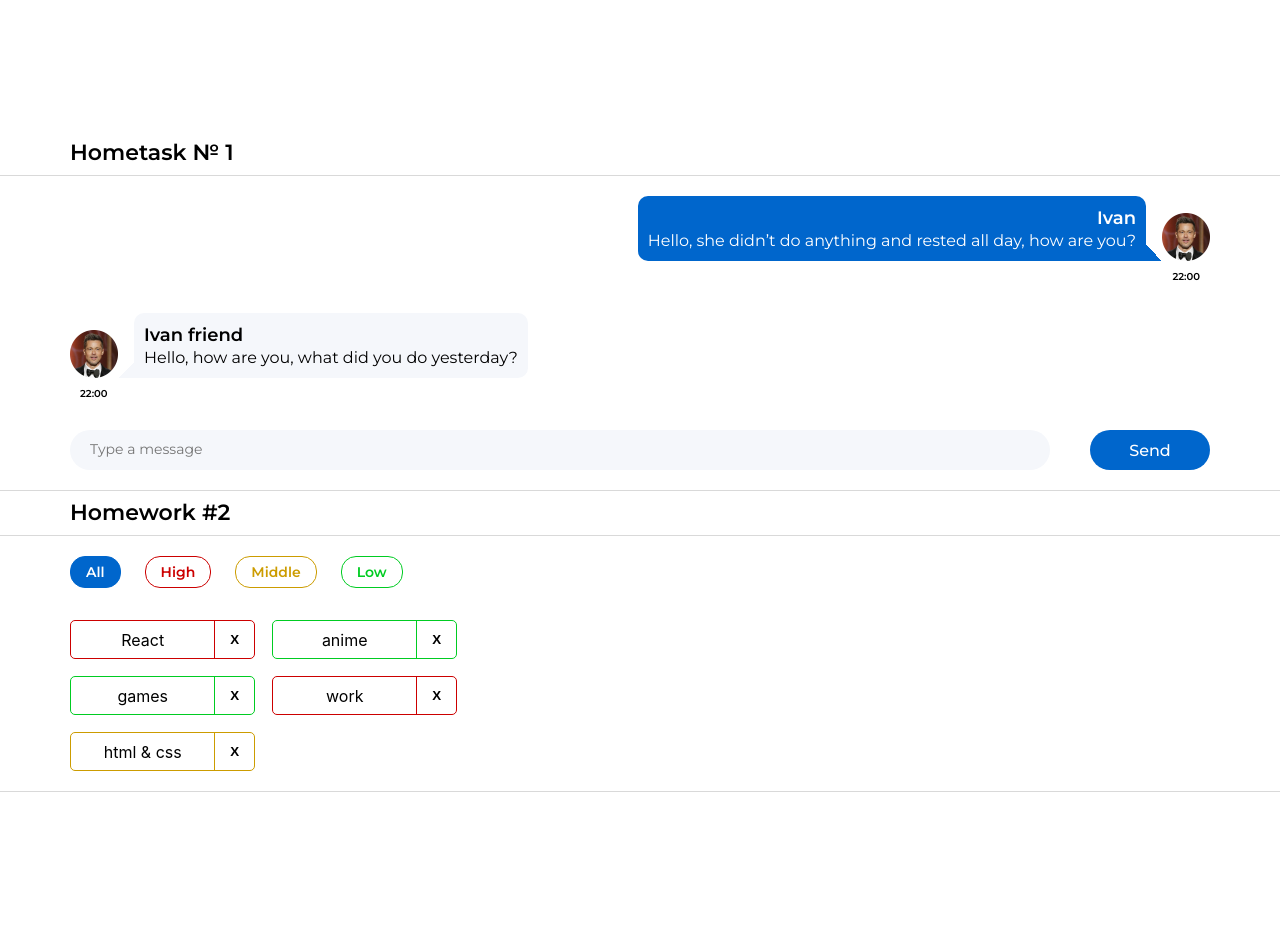
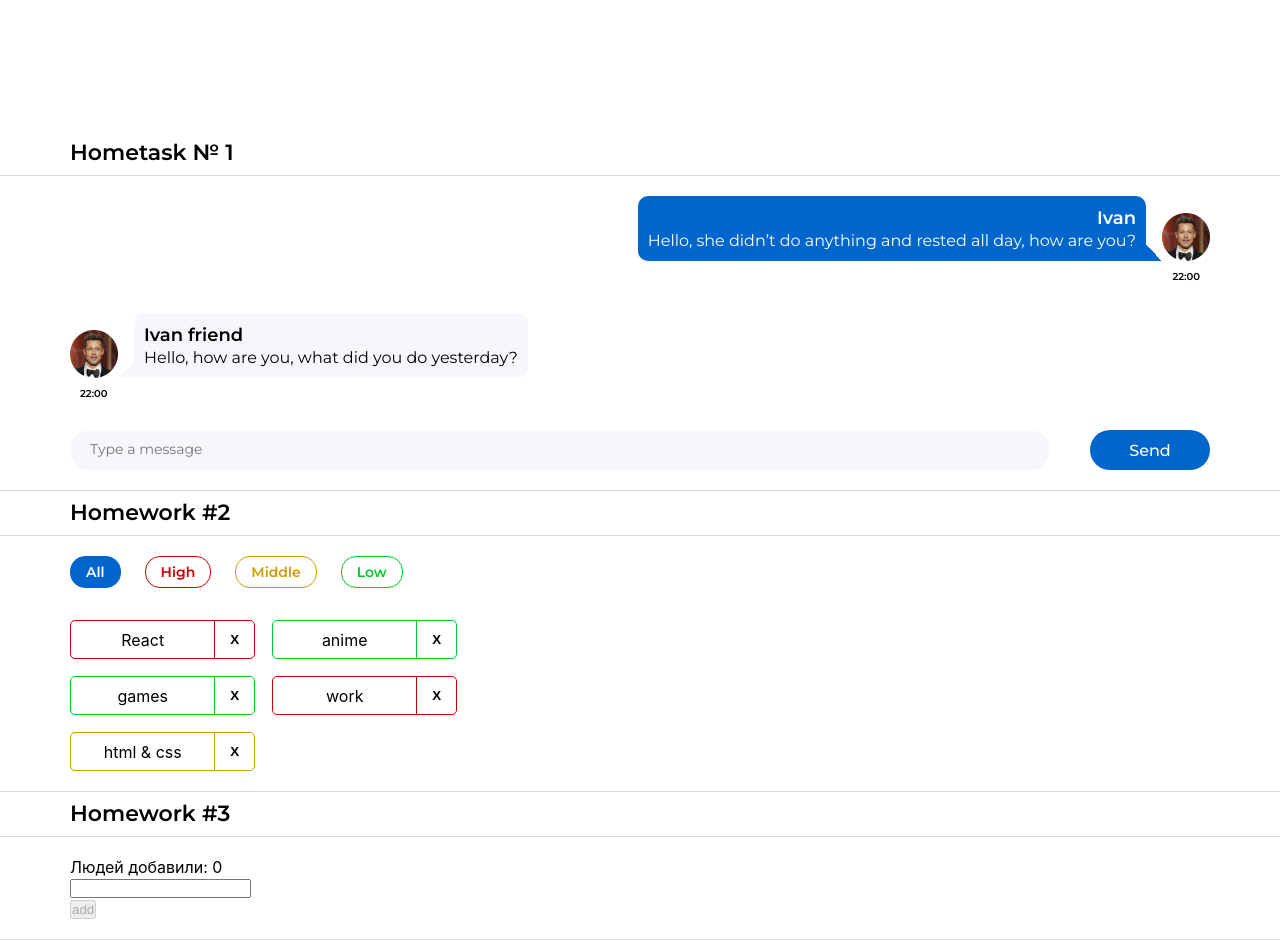
Before and after one commit to F-A-Z-A/home-work-02, a React (Create React App) app: page /#/pre-junior in a window 1280 px wide. Before the commit this address led to /#/pre-junior. Before the commit the page ends 800 px from the top, so only its background shows below. Built offline with nearby package versions, Linux system fonts and the light colour scheme.

Commit message:
hone-work-02-03(01)

```diff
--- a/src/s1-main/App.tsx
+++ b/src/s1-main/App.tsx
@@ -2,6 +2,7 @@
 import s from './App.module.css'
 import HW1 from '../s2-homeworks/hw01/HW1'
 import HW2 from "../s2-homeworks/hw02/HW2";
+import HW3 from "../s2-homeworks/hw03/HW3";
 
 function App() {
   return (
@@ -9,7 +10,7 @@
       <HW1/>
       {/*раскомментировать по ходу выполнения*/}
       <HW2/>
-      {/*<HW3/>*/}
+      <HW3/>
       {/*<HW4/>*/}
 
       {/*при выполнении дз 5 и более - закомментировать здесь дз 1-4, так как они есть внутри дз 5*/}
--- a/src/s2-homeworks/hw03/Greeting.tsx
+++ b/src/s2-homeworks/hw03/Greeting.tsx
@@ -1,15 +1,25 @@
 import React, {ChangeEvent, KeyboardEvent} from 'react'
 import s from './Greeting.module.css'
 
+// type GreetingPropsType = {
+//     name: any // need to fix any
+//     setNameCallback: any // need to fix any
+//     addUser: any // need to fix any
+//     onBlur: any // need to fix any
+//     onEnter: any // need to fix any
+//     error: any // need to fix any
+//     totalUsers: any // need to fix any
+//     lastUserName?: any // need to fix any
+// }
 type GreetingPropsType = {
-    name: any // need to fix any
-    setNameCallback: any // need to fix any
-    addUser: any // need to fix any
-    onBlur: any // need to fix any
-    onEnter: any // need to fix any
-    error: any // need to fix any
-    totalUsers: any // need to fix any
-    lastUserName?: any // need to fix any
+  name: string
+  setNameCallback: (e: ChangeEvent<HTMLInputElement>) => void
+  addUser: () => void
+  onBlur: () => void
+  onEnter: (e: any) => void
+  error: string
+  totalUsers: number
+  lastUserName?: string
 }
 
 // презентационная компонента (для верстальщика)
@@ -25,7 +35,8 @@
     lastUserName,
   } // деструктуризация пропсов
 ) => {
-    const inputClass = s.errorInput // need to fix with (? s.errorInput : s.input)
+  // const inputClass = s.errorInput // need to fix with (? s.errorInput : s.input)
+  const inputClass = s.errorInput ? s.errorInput : s.input
 
   return (
     <div id={'hw3-form'} className={s.greetingForm}>
--- a/src/s2-homeworks/hw03/GreetingContainer.tsx
+++ b/src/s2-homeworks/hw03/GreetingContainer.tsx
@@ -1,40 +1,65 @@
-import React, { ChangeEvent, KeyboardEvent, useState } from 'react'
+import React, {ChangeEvent, KeyboardEvent, useState} from 'react'
 import Greeting from './Greeting'
-import { UserType } from './HW3'
+import {UserType} from './HW3'
 
+// type GreetingContainerPropsType = {
+//     users: any // need to fix any
+//     addUserCallback: any // need to fix any
+// }
 type GreetingContainerPropsType = {
-    users: any // need to fix any
-    addUserCallback: any // need to fix any
+  users: UserType[]
+  addUserCallback: (name: string) => void
 }
 
-export const pureAddUser = (name: any, setError: any, setName: any, addUserCallback: any) => {
+// export const pureAddUser = (name: any, setError: any, setName: any, addUserCallback: any) => {
+export const pureAddUser = (name: string,
+                            setError: (error: string) => void,
+                            setName: (name: string) => void,
+                            addUserCallback: (name: string) => void) => {
+  // проверить на пустоту можно при помощи метода trim(). К примеру: name.trim() !== ''
+  if (name.trim() !== "") {
+    // иначе - добавить юзера при помощи addUserCallback
+    addUserCallback(name.trim())
+    // и очистить инпут засетав ''
+    setName("")
+  }
   // если имя пустое - показать ошибку: setError('Ошибка! Введите имя!'),
-    // иначе - добавить юзера при помощи addUserCallback и очистить инпут засетав ''
-    // проверить на пустоту можно при помощи метода trim(). К примеру: name.trim() !== ''
+  setError('Ошибка! Введите имя!')
   // ЕСЛИ НЕ БУДЕТ ПОЛУЧАТЬСЯ, НЕ РАССТРАИВАЙСЯ. НА ЧЕТВЕРТОМ ЗАНЯТИИ ПО ТУДУЛИСТУ НАУЧИМ), НО ВСЕ ТАКИ ПОПЫТАЙСЯ))
 }
 
-export const pureOnBlur = (name: any, setError: any) => { // если имя пустое - показать ошибку
+// export const pureOnBlur = (name: any, setError: any) => { // если имя пустое - показать ошибку
+export const pureOnBlur = (name: string, setError: (error: string) => void) => {
+  if (name.trim() === "") {
+    setError('Ошибка! Введите имя!')
+  }
 }
 
-export const pureOnEnter = (e: any, addUser: any) => { // если нажата кнопка Enter - добавить
+// export const pureOnEnter = (e: any, addUser: any) => { // если нажата кнопка Enter - добавить
+export const pureOnEnter = (
+  e: KeyboardEvent<HTMLInputElement>,
+  addUser: () => void
+) => {
+  if (e.keyCode === 13) {
+    addUser()
+  }
 }
 
 // более простой и понятный для новичков
 // function GreetingContainer(props: GreetingPropsType) {
 
 // более современный и удобный для про :)
-const GreetingContainer: React.FC<GreetingContainerPropsType> = ({
-    users,
-    addUserCallback,
-}) => {
+const GreetingContainer: React.FC<GreetingContainerPropsType> = ({users, addUserCallback}) => {
   // деструктуризация пропсов
-    const [name, setName] = useState<any>('') // need to fix any
-    const [error, setError] = useState<any>('') // need to fix any
+  // const [name, setName] = useState<any>('') // need to fix any
+  const [name, setName] = useState<string>('')
+  // const [error, setError] = useState<any>('') // need to fix any
+  const [error, setError] = useState<string>('')
 
-    const setNameCallback = (e: any) => { // need to fix any
-        setName('some name') // need to fix
-
+  // const setNameCallback = (e: any) => { // need to fix any
+  const setNameCallback = (e: ChangeEvent<HTMLInputElement>) => {
+    // setName('some name') // need to fix
+    setName(e.currentTarget.value)
     error && setError('')
   }
   const addUser = () => {
@@ -56,8 +81,10 @@
     pureOnEnter(e, addUser)
   }
 
-    const totalUsers = 0 // need to fix
-    const lastUserName = 'some name' // need to fix
+  // const totalUsers = 0 // need to fix
+  const totalUsers = users.length
+  // const lastUserName = 'some name' // need to fix
+  const lastUserName = users.length > 0 ? users[users.length - 1].name : ""
 
   return (
     <Greeting
--- a/src/s2-homeworks/hw03/HW3.tsx
+++ b/src/s2-homeworks/hw03/HW3.tsx
@@ -1,12 +1,12 @@
-import React, { useState } from 'react'
-import { v1 } from 'uuid'
+import React, {useState} from 'react'
+import {v1} from 'uuid'
 import s2 from '../../s1-main/App.module.css'
 import GreetingContainer from './GreetingContainer'
 
 /*
-* 1 - описать тип UserType
-* 2 - указать нужный тип в useState с users
-* 3 - дописать типы и логику функции pureAddUserCallback и проверить её тестами
+* 1 - описать тип UserType ---
+* 2 - указать нужный тип в useState с users ---
+* 3 - дописать типы и логику функции pureAddUserCallback и проверить её тестами ---
 * 4 - в файле GreetingContainer.tsx дописать типизацию пропсов
 * 5 - в файле GreetingContainer.tsx указать нужные типы в useState с name и error
 * 6 - в файле GreetingContainer.tsx дописать тип и логику функции setNameCallback
@@ -18,24 +18,33 @@
 * */
 
 // types
+// export type UserType = {
+//     _id: any // need to fix any
+//     name: any // need to fix any
+// }
 export type UserType = {
-    _id: any // need to fix any
-    name: any // need to fix any
+  _id: string
+  name: string
 }
 
-export const pureAddUserCallback = (name: any, setUsers: any, users: any) => { // need to fix any
-    const user = {
-        // need to fix
+// export const pureAddUserCallback = (name: any, setUsers: any, users: any) => { // need to fix any
+export const pureAddUserCallback = (
+  name: string,
+  setUsers: (users: UserType[]) => void,
+  users: UserType[]) => {
   // нужно создать новый объект соответствующий типу UserType
   // не забыть   сгенеририовать _id и вставить пришедший в функцию name
-    }
+  const user = {_id: v1(), name: name};
   //засетайЮзеров([...старые users, и наш новый user])
+  setUsers([...users, user]);
 }
 
 const HW3 = () => {
-    const [users, setUsers] = useState<any>([]) // need to fix any
+  // const [users, setUsers] = useState<any>([]) // need to fix any
+  const [users, setUsers] = useState<UserType[]>([])
 
-    const addUserCallback = (name: any) => { // need to fix any
+  // const addUserCallback = (name: any) => { // need to fix any
+  const addUserCallback = (name: string) => {
     pureAddUserCallback(name, setUsers, users)
   }
 
```
Lines whose indentation alone changed are shown as unchanged.
